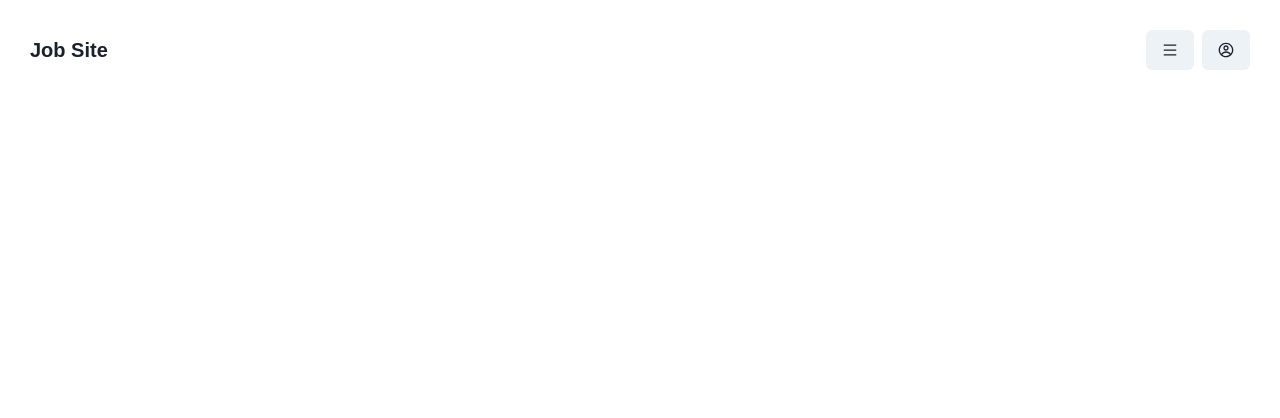
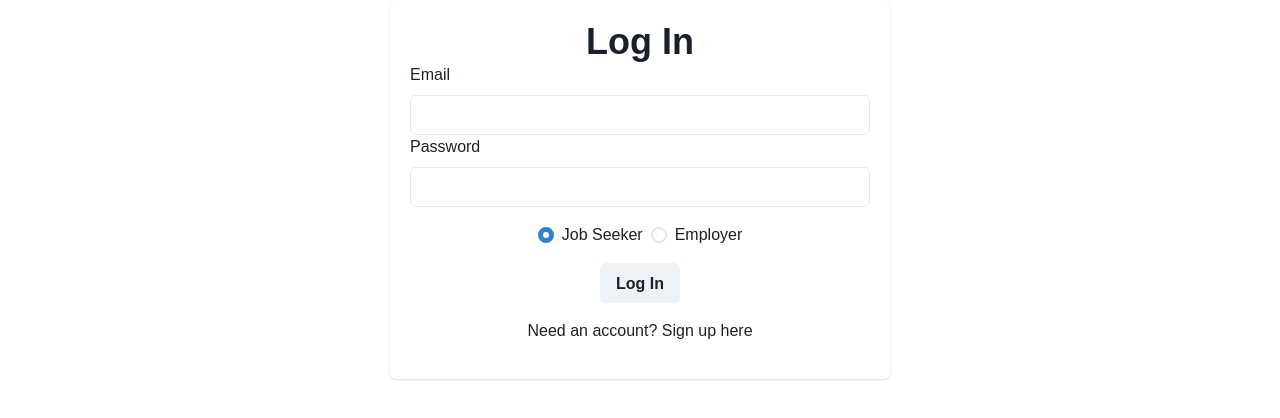
Before and after one commit to HR-Smoochum/HireMeow, a React app: page / in a window 1280 px wide. Shown: the top 418 px of the page. Built offline with nearby package versions, Linux system fonts and the light colour scheme; no server answers; the HTML template or start-up script is replaced by a standard one.

Commit message:
Login and signup routing

```diff
--- a/client/src/components/App.jsx
+++ b/client/src/components/App.jsx
@@ -3,11 +3,12 @@ import React from 'react';
 import { extendTheme, ChakraProvider, Container } from '@chakra-ui/react';
 import { BrowserRouter as Router, Routes, Route } from 'react-router-dom';
 import { AuthProvider } from './Auth/contexts/AuthContext';
+// import PrivateRoute from './Auth/PrivateRoute';
 
 // LOCAL IMPORTS
 import Header from './Header/Header.jsx';
 import Login from './Auth/Login.jsx';
-import Signup from './Auth/CreateAccount.jsx';
+import Signup from './Auth/Signup.jsx';
 import SearchPage from './SearchPage/SearchPage.jsx';
 import Notes from './Notes/Notes.jsx';
 import Calendar from './Calendar/Calendar.jsx';
@@ -37,9 +38,10 @@ function App() {
   return (
     <ChakraProvider theme={theme}>
       <Router>
+        <AuthProvider>
           <Routes>
             {/* Default path is to the header => will be removed when everyone adds headers to their components */}
-          <Route path="/" element={<Header />} />
+            <Route exact path="/" element={<Login />} />
             <Route path="/login" element={<Login />} />
             <Route path="/signup" element={<Signup />} />
             <Route path="/jobs" element={<SearchPage />} />
@@ -49,16 +51,10 @@ function App() {
             <Route path="/resume" element={<Resume />} />
             <Route path="/seekers" element={<SearchPage />} />
           </Routes>
+        </AuthProvider>
       </Router>
     </ChakraProvider>
   );
 }
 
 export default App;
-
-/* <AuthProvider>
-      <Container>
-        <Signup />
-        <Login />
-      </Container>
-    </AuthProvider> */
```
Lines whose indentation alone changed are shown as unchanged.
